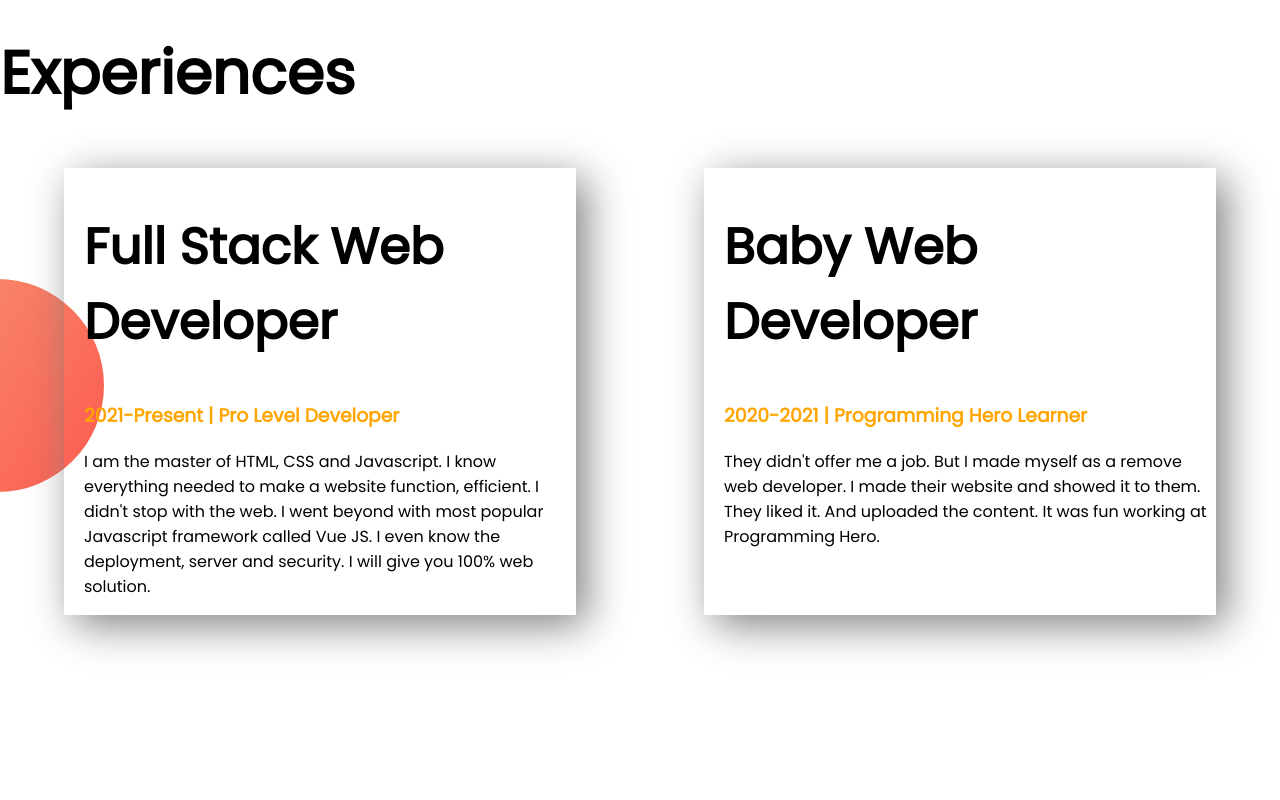
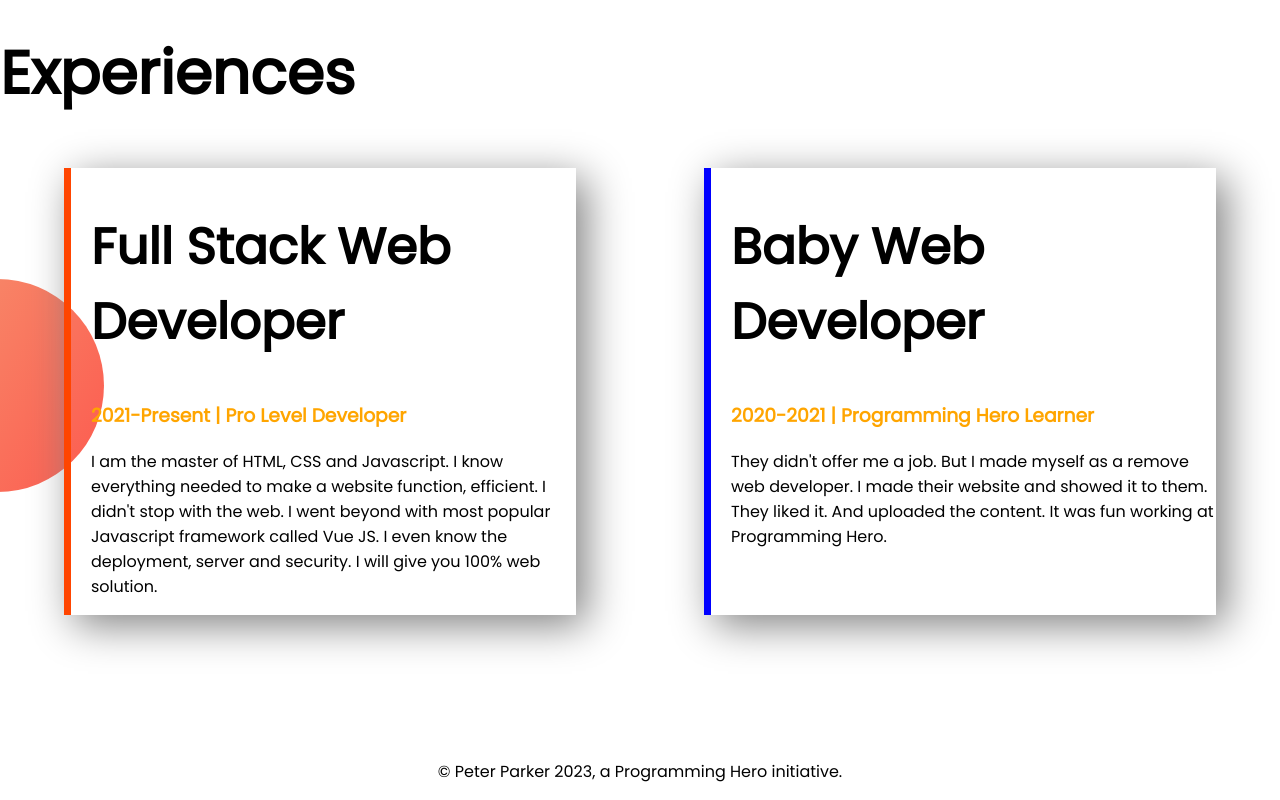
Before and after one commit to Arnob3108/arnob-portfolio, a plain HTML site: page index.html in a window 1280 px wide. Shown: the part 1352-2152 px from the top of the page. Before the commit the page ends 2095 px from the top, so only its background shows below. Drawn offline with Linux system fonts and the light colour scheme; a web font is replaced by a local one.

Commit message:
web portfolio done

```diff
--- a/index.html
+++ b/index.html
@@ -50,7 +50,7 @@
     <section class="experience">
         <h1>Experiences</h1>
         <div class="flexible">
-            <div class="box-shadow">
+            <div id="first-box" class="box-shadow">
                 <h2>Full Stack Web Developer</h2>
                 <h3 class="arnob-color">2021-Present | Pro Level Developer
                 </h3>
@@ -59,7 +59,7 @@
                     Vue
                     JS. I even know the deployment, server and security. I will give you 100% web solution.</p>
             </div>
-            <div class="box-shadow">
+            <div id="second-box" class="box-shadow">
                 <h2>Baby Web Developer</h2>
                 <h3 class="arnob-color">2020-2021 | Programming Hero Learner
                 </h3>
@@ -72,5 +72,8 @@
         </div>
     </section>
 </body>
+<footer>
+    <p>© Peter Parker 2023, a Programming Hero initiative.</p>
+</footer>
 
 </html>
--- a/style.css
+++ b/style.css
@@ -77,3 +77,15 @@ h2 {
     width: 40%;
     padding-left: 20px;
 }
+
+#first-box {
+    border-left: 7px solid orangered;
+}
+
+#second-box {
+    border-left: 7px solid blue;
+}
+
+footer p {
+    text-align: center;
+}
```
